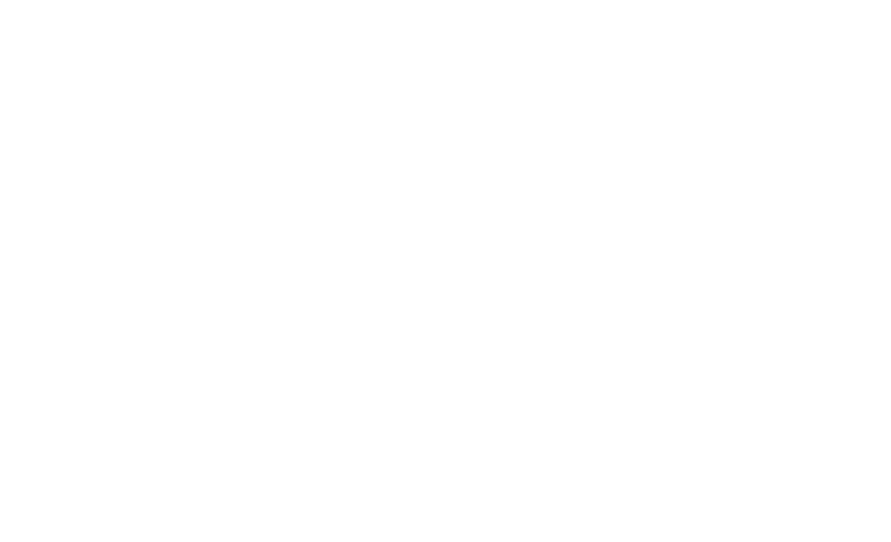
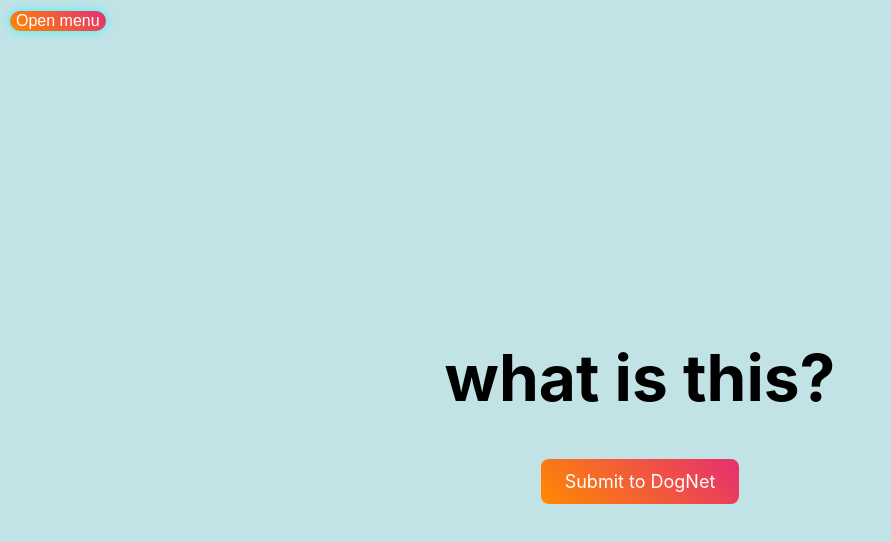
Before and after one commit to Carlosbil/Learning_Interface, a React (Create React App) app in the folder interface/: page /cifar100 in a window 1280 px wide. Before the commit this address had no page. Shown: the top 542 px of the page, without its empty margins (0-891 px from the left). Built offline with nearby package versions, Linux system fonts and the light colour scheme.

Commit message:
added cifar100 component
added cifar100 component

```diff
--- a/interface/src/App.js
+++ b/interface/src/App.js
@@ -3,7 +3,7 @@
 import HomePage from "./HomePage/HomePage";
 import DogNet from "./DogNet";
 import DogsVsCats from "./Dogs_VS_Cats";
-
+import Cifar100 from "./Cifar100";
 function App() {
   return (
     <Router>
@@ -11,6 +11,8 @@
         <Route path="/" element={<HomePage />} />
         <Route path="/dogNet" element={<DogNet />} />
         <Route path="/dogs_vs_cats" element={<DogsVsCats />} />
+        <Route path="/cifar100" element={<Cifar100 />} />
+
       </Routes>
     </Router>
   );
--- /dev/null
+++ b/interface/src/Cifar100/index.js
@@ -0,0 +1,68 @@
+import React, { useState } from 'react';
+import './template.css';
+import NavBar from '../Menu.js/index.js';
+
+function Cifar100() {
+    const [hovered, setHovered] = useState(false);
+    const [image, setImage] = useState(null);
+    const [prediction, setPrediction] = useState(null);
+    const [showToast, setShowToast] = useState(false);
+
+    const handleMouseEnter = () => {
+        setHovered(true);
+    };
+
+    const handleMouseLeave = () => {
+        setHovered(false);
+    };
+
+    const handleImageUpload = event => {
+        setImage(URL.createObjectURL(event.target.files[0]));
+
+        const formData = new FormData();
+        formData.append('image', event.target.files[0]);
+
+        fetch('http://localhost:5003/predict/cifar100', {
+            method: 'POST',
+            body: formData,
+        })
+            .then(response => response.json())
+            .then(data => {
+                setPrediction(data.prediction);
+                setShowToast(true);
+                setTimeout(() => setShowToast(false), 3000);  // Hides the toast after 3 seconds
+            })
+            .catch(error => console.error(error));
+    };
+
+    return (
+        <div className="container">
+            <NavBar />
+            <h1
+                className={`welcome-text ${hovered ? "hovered" : ""}`}
+                onMouseEnter={handleMouseEnter}
+                onMouseLeave={handleMouseLeave}
+            >
+                what is this?
+            </h1>
+            <input
+                type="file"
+                accept="image/*"
+                style={{ display: 'none' }}
+                id="fileInput"
+                onChange={handleImageUpload}
+            />
+            <label htmlFor="fileInput" className="futuristic-button">Submit to DogNet</label>
+            {showToast && (
+                <div className="toast">
+                    {prediction}
+                </div>
+            )}
+            <div className="upload-section">
+                {image && <img src={image} alt="upload-preview" className="preview-image" />}
+            </div>
+        </div>
+    );
+}
+
+export default Cifar100;
--- /dev/null
+++ b/interface/src/Cifar100/template.css
@@ -0,0 +1,62 @@
+.container {
+    display: flex;
+    flex-direction: column;
+    align-items: center;
+    justify-content: center;
+    height: 100vh;
+    background-color: #c1e3e6;
+  }
+
+  .welcome-text {
+    font-size: 64px;
+    transition: color 0.3s ease;
+  }
+
+  .welcome-text.hovered {
+    color: #e52e71;
+  }
+
+  .futuristic-button {
+    padding: 12px 24px;
+    font-size: 18px;
+    border-radius: 8px;
+    border: none;
+    background-image: linear-gradient(45deg, #ff8a00, #e52e71);
+    color: #fff;
+    cursor: pointer;
+    transition: background-image 0.3s ease;
+  }
+
+  .futuristic-button:hover {
+    background-image: linear-gradient(45deg, #e52e71, #ff8a00);
+  }
+
+  .preview-image {
+    width: 200px;
+    height: 200px;
+    object-fit: cover;
+    margin-top: 20px;
+    border-radius: 20px;
+  }
+
+  .upload-section {
+    display: flex;
+    justify-content: space-between;
+    align-items: center;
+  }
+
+  .prediction-result {
+    margin-left: 20px;
+    font-size: 24px;
+  }
+
+  .toast {
+    position: fixed;
+    top: 20px;
+    right: 20px;
+    padding: 10px 20px;
+    background-color: rgba(0,0,0,0.7);
+    color: #fff;
+    border-radius: 5px;
+    z-index: 1000;
+  }
--- a/interface/src/HomePage/HomePage.js
+++ b/interface/src/HomePage/HomePage.js
@@ -29,6 +29,9 @@
       <Link to="/dogs_vs_cats">
         <button className="futuristic-btn">Dogs Vs Cats</button>
       </Link>
+      <Link to="/cifar100">
+        <button className="futuristic-btn">What is this ?</button>
+      </Link>
       <input
         type="file"
         accept="image/*"
--- a/interface/src/Menu.js/index.js
+++ b/interface/src/Menu.js/index.js
@@ -25,6 +25,9 @@
           <Link to="/dogs_vs_cats">
             <button className="futuristic-btn">Dogs Vs Cats</button>
           </Link>
+          <Link to="/cifar100">
+            <button className="futuristic-btn">What is this?</button>
+          </Link>
         </div>
       )}
     </div>
```
